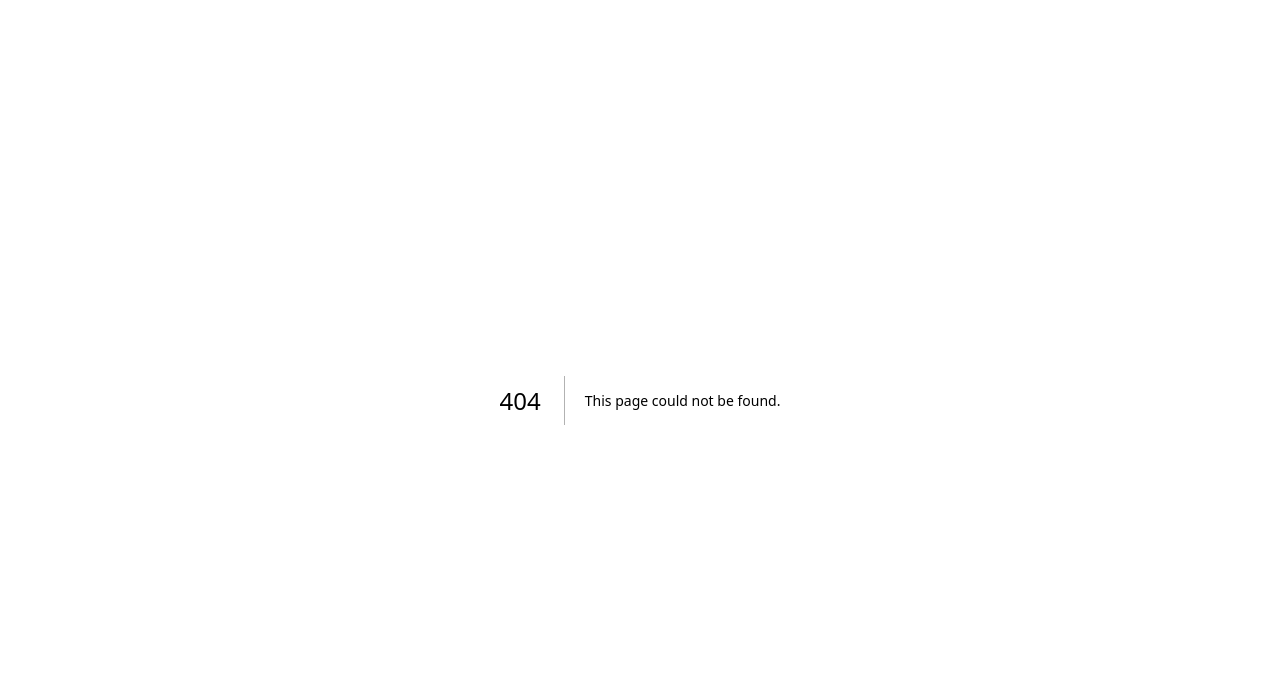
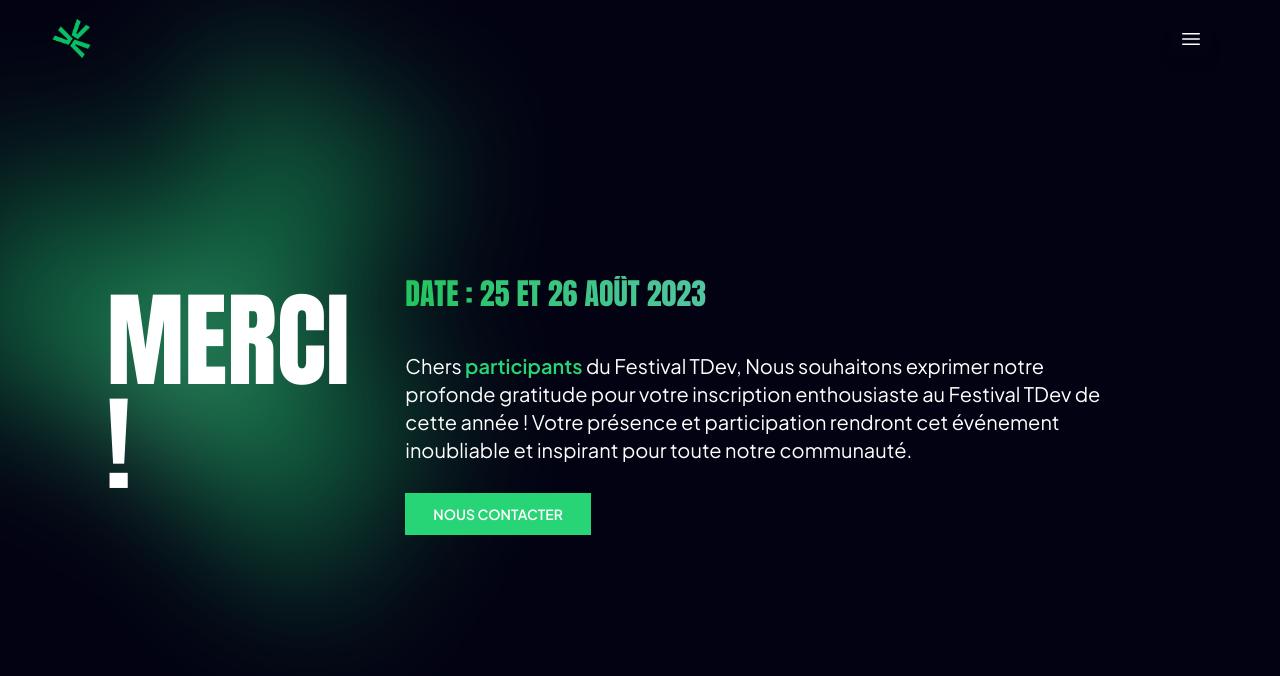
Before and after one commit to massahoudou/tedv-fest, a Next.js app: page /merci in a window 1280 px wide. Before the commit this address had no page. Shown: the top 676 px of the page. Built offline with nearby package versions, Linux system fonts and the light colour scheme.

Commit message:
adding thank page

```diff
--- a/src/app/apropos/page.jsx
+++ b/src/app/apropos/page.jsx
@@ -70,10 +70,10 @@
                 <Image
                     className="w-full  lg:w-8/12 lg:h-12/12 object-cover" data-aos="zoom-in-right"
 
-                    src="/images/4.jpg"
+                    src="/images/12.jpg"
                     loading="lazy"
-                    width={500}
-                    height={500}
+                    width={600}
+                    height={600}
                     alt="spo"
                 />
                 <div className=" my-10   md:p-0  ">
--- a/src/app/globals.css
+++ b/src/app/globals.css
@@ -39,7 +39,7 @@
     @apply  before:absolute  before:left-0 before:-bottom-2 before:h-[2px] rounded-xl  before:w-0  hover:before:w-10 before:duration-300 before:bg-white  ;
 }
 .active{
-  @apply text-primary font-medium  before:absolute  before:left-0 before:-bottom-2 before:h-[2px] rounded-xl  before:w-10 before:duration-300 before:bg-green-300  ;
+  @apply text-primary font-medium  ;
 }
 .link{
   @apply relative ;
--- a/src/app/loading.jsx
+++ b/src/app/loading.jsx
@@ -1,4 +1,3 @@
-"use client"
 import './spinner.css'
 export default function Loading () {
     return (
--- /dev/null
+++ b/src/app/merci/page.jsx
@@ -0,0 +1,57 @@
+
+import SectionContact from "@/components/sections/SectionContact";
+import Navbar from "@/components/Navbar";
+import Heading from "@/components/Heading";
+import Link from "next/link";
+import HubSpot from "@/components/HubSpot";
+import { FillButton } from "@/components/Button";
+
+export const metadata = {
+  title: "TDEV Festival - Inscription",
+  description: "Explorez le TDEV Festival, l'événement incontournable qui célèbre la synergie entre la transformation numérique et le développement durable pour un avenir innovant et écologiquement responsable. Découvrez comment le numérique devient un moteur essentiel du progrès écologique et social."
+}
+
+const Merci = () => {
+  return <div>
+    <Navbar />
+    <header className="bg-dark overflow-hidden text-white h-screen  relative ">
+            <div className="flex flex-wrap   lg:flex-nowrap lg:w-10/12 w-11/12 mx-auto md:gap-8  py-20 lg:h-full items-center relative z-20 ">
+                <div className=" w-full h-fit pt-10 md:p-0   lg:w-3/12">
+                    <Heading>
+                        <h1 className=" py-2 lg:p-0 md:mb-4 md:text-left text-white">
+                       merci !
+                        </h1>
+                    </Heading>
+                </div>
+                <div className="  w-full lg:w-8/12 text-xl pt-10  md:py-0 ">
+                    <Heading>
+                        <div className=" text-transparent uppercase  text-2xl mb-10  md:text-3xl bg-clip-text bg-gradient-to-r from-green-500 to-blue-300" data-aos="fade-up" data-aos-delay="200">
+                            DATE : 25 et 26 Août 2023
+                        </div>
+                    </Heading>
+                    <div data-aos="fade-up" data-aos-delay="300">
+                        <p className="md:text-xl font-medium">
+                        Chers <span className="text-primary font-semibold"> participants </span> du Festival TDev,
+
+Nous souhaitons exprimer notre profonde gratitude pour votre inscription enthousiaste au Festival TDev de cette année ! Votre présence et participation rendront cet événement inoubliable et inspirant pour toute notre communauté.
+                        </p>
+                        <div className="mt-10"></div>
+                        <div className="text-sm">
+                        <FillButton href="#contact"  title="Nous Contacter"/>
+                        </div>
+
+                    </div>
+                </div>
+            </div>
+            <div className={`bg-[url(/images/tdev.png)] bg-no-repeat bg-contain  h-[35rem] w-[35rem] md:opacity-80 opacity-30  blur-[60px] scale-125  absolute top-20  -left-24`}>
+
+            </div>
+        </header>
+
+
+  </div>
+
+}
+
+
+export default Merci;
--- a/src/app/page.jsx
+++ b/src/app/page.jsx
@@ -21,6 +21,7 @@
   useEffect(() => {
     AOS.init({
       once: true ,
+      anchorPlacement: 'top-bottom',
     });
   },[])
   return <div>
--- a/src/components/Navbar.jsx
+++ b/src/components/Navbar.jsx
@@ -6,7 +6,7 @@
 import Links from "@/data/Links.";
 import { usePathname } from "next/navigation";
 const Navbar = ({ black }) => {
-    const pathname = usePathname() ;
+    const pathname = usePathname();
     const [isSticky, setIsSticky] = useState(false);
     const [toggle, setToggle] = useState(false);
     const [isMobile, setIsMobile] = useState(false);
@@ -40,7 +40,7 @@
     }, []);
     return <>
         <nav>
-            <div  className={` ${isSticky ? "bg-dark/70 backdrop-blur-lg " : ""} ${toggle ? "h-screen bg-black/70 backdrop-blur-lg  duration-300 transition-all  " : "h-[4.5rem] duration-300 transition-all "}  ${isMobile ? "fixed top-0  block" : "hidden "} overflow-hidden   w-full   z-50`}>
+            <div className={` ${isSticky ? "bg-dark/70 backdrop-blur-lg " : ""} ${toggle ? "h-screen bg-black/70 backdrop-blur-lg  duration-300 transition-all  " : "h-[4.5rem] duration-300 transition-all "}  ${isMobile ? "fixed top-0  block" : "hidden "} overflow-hidden   w-full   z-50`}>
                 <div className="w-11/12 mx-auto ">
                     <div className="flex flex-row justify-between items-center  p-4">
 
@@ -51,29 +51,27 @@
                             height={45}
                             alt="Tdev 2023"
                         />
-                        <button data-aos="fade-right" className={` ${ !isSticky  ?  black ? "text-dark " : "text-white" : "text-white"}  bg-primary px-2 py-1 shadow-lg`} onClick={toggleNavBar} >
-                            <svg xmlns="http://www.w3.org/2000/svg" viewBox="0 0 24 24" fill="currentColor" className="w-6 h-6">
-                                <path fillRule="evenodd" d="M3 9a.75.75 0 01.75-.75h16.5a.75.75 0 010 1.5H3.75A.75.75 0 013 9zm0 6.75a.75.75 0 01.75-.75h16.5a.75.75 0 010 1.5H3.75a.75.75 0 01-.75-.75z" clipRule="evenodd" />
+                        <button data-aos="fade-right" className={` ${!isSticky ? black ? "text-dark " : "text-white" : "text-white"}  px-2 py-1 shadow-lg`} onClick={toggleNavBar} >
+                            <svg xmlns="http://www.w3.org/2000/svg" fill="none" viewBox="0 0 24 24" strokeWidth={1.5} stroke="currentColor" className="w-6 h-6">
+                                <path strokeLinecap="round" strokeLinejoin="round" d="M3.75 6.75h16.5M3.75 12h16.5m-16.5 5.25h16.5" />
                             </svg>
+
                         </button>
                     </div>
                     <div>
-                        <ul className="flex gap-12 h-screen flex-col text-xl items-center justify-start mt-10 text-white">
-                            {Links.map((link,key) => {
-                                   if(!link.deseable)
+                        <ul className="flex gap-12 h-screen flex-col  items-start justify-start mt-10 text-white">
+                            {Links.map((link, key) => {
+                                if (!link.deseable)
                                     return <li key={link.name} className=" " >
-                                    <Link onClick={()=> toggleNavBar()} passHref href={`${link.link}`} key={key} data-aos="zoom-in" data-aos-delay={key * 100 } className={` ${pathname == link.link ? "active font-semibold " : " holover  p-2"} link `} >
+                                        <Link onClick={() => toggleNavBar()} passHref href={`${link.link}`} key={key} data-aos="zoom-in" data-aos-delay={key * 100} className={` ${pathname == link.link ? "active font-semibold " : "   p-2"} link `} >
                                             <span data-aos="fade-up" data-aos-delay={key * 100}>
                                                 {link.name}
                                             </span>
                                         </Link>
-
                                     </li>
-
-
                             })}
                             <li>
-                         <FillButton href="/inscription" title="Inscription " />
+                                <FillButton href="/inscription" title="S'inscrire maintenant " />
                             </li>
                         </ul>
 
@@ -93,11 +91,11 @@
                             height={60}
                             alt="Picture of the author"
                         />
-                        <ul className={` ${black ? isSticky ? "text-white" :"text-black": "text-white" } flex gap-6  flex-row  items-center  `}>
-                            {Links.map((link,key) => {
-                                if(!link.deseable)
-                                return  <li key={link.name} className="  p-2"  data-aos="fade-right" data-aos-delay={key * 50}  >
-                                    <Link passHref href={`${link.link}`} key={key}  className={` ${pathname == link.link ? "active font-semibold " : " holover "} link `}>
+                        <ul className={` ${black ? isSticky ? "text-white" : "text-black" : "text-white"} flex gap-6  flex-row  items-center  `}>
+                            {Links.map((link, key) => {
+                                if (!link.deseable)
+                                    return <li key={link.name} className="  p-2" data-aos="fade-right" data-aos-delay={key * 50}  >
+                                        <Link passHref href={`${link.link}`} key={key} className={` ${pathname == link.link ? "active font-semibold " : "  "} link `}>
                                             <div>
                                                 {link.name}
                                             </div>
--- a/src/components/sections/SectionsHeaders.jsx
+++ b/src/components/sections/SectionsHeaders.jsx
@@ -63,7 +63,7 @@
             Découvrez le TDEV Festival, l&apos;événement incontournable qui explore la synergie entre la transformation numérique et le développement durable, pour un avenir innovant et écologiquement responsable.
           </p>
           <div className='flex justify-start items-center  py-2 md:py-3 '>
-            <FillButton href="/inscription" title="Incription " />
+            <FillButton href="/inscription" title="S'inscrire " />
             <OutlineButton href="#about" title="Apprendre plus" />
 
           </div>
```
Lines whose indentation alone changed are shown as unchanged.
